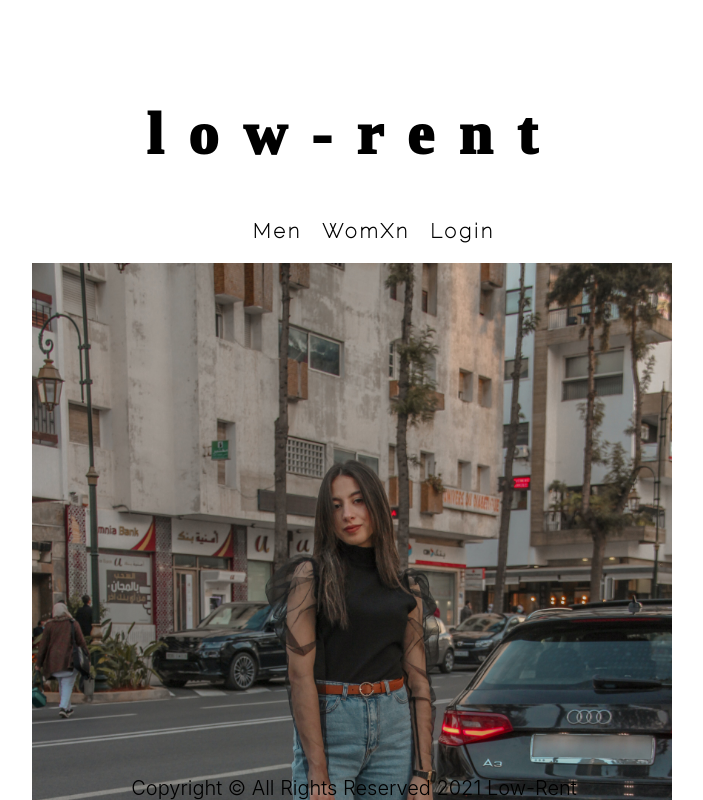
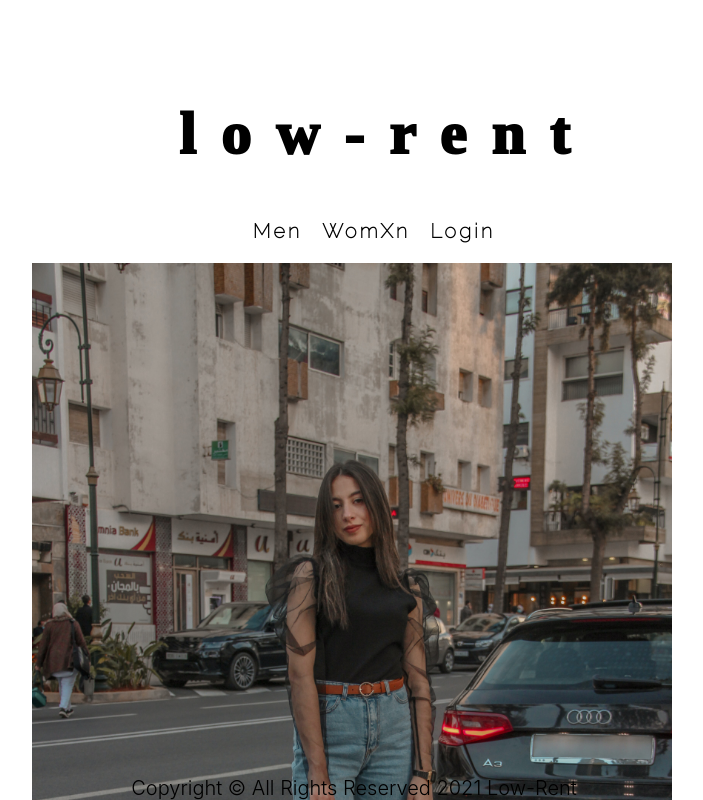
Before and after one commit to josedguti/low-rent-fe, a React (Create React App) app: page / in a window 1280 px wide. Shown: the top 800 px of the page, without its empty margins (286-989 px from the left). Built offline with nearby package versions, Linux system fonts and the light colour scheme; no server answers; a web font is replaced by a local one.

Commit message:
fixed title aligment

```diff
--- a/src/components/Nav/Nav.css
+++ b/src/components/Nav/Nav.css
@@ -25,6 +25,7 @@ h1 {
     justify-content: center;
     font-weight: 1000;
     margin-top: 100px;
+    margin-left: 65px;
 }
 
 nav ul li:hover {
```
